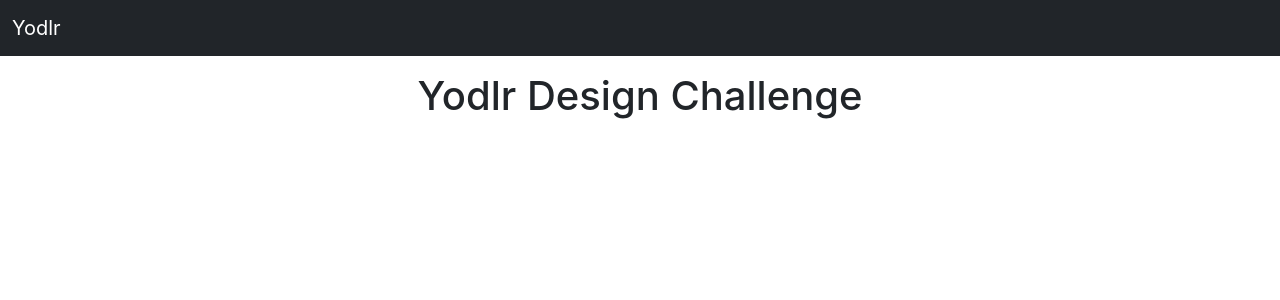
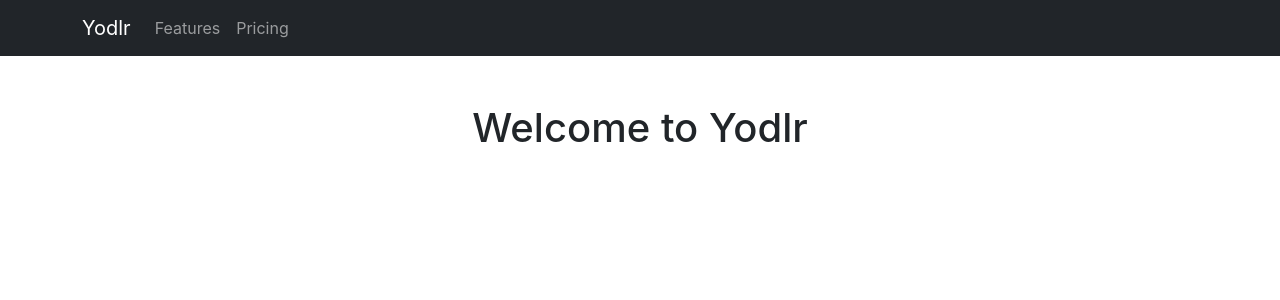
Before and after one commit to rgoshen/yodlr, a React (Create React App) app in the folder client/: page / in a window 1280 px wide. Shown: the top 300 px of the page. Built offline with nearby package versions, Linux system fonts and the light colour scheme.

Commit message:
add home and navbar basic components

```diff
--- a/client/src/App.js
+++ b/client/src/App.js
@@ -1,6 +1,6 @@
 import React from 'react';
 import { BrowserRouter, Routes, Route } from 'react-router-dom';
-import NavBar from './components/Navbar';
+import NavBar from './components/NavBar';
 import Home from './components/Home';
 import './App.css';
 
--- a/client/src/components/Home.js
+++ b/client/src/components/Home.js
@@ -1,7 +1,11 @@
 import React from 'react';
 
 function Home() {
-  return <h1 className='mt-3'>Yodlr Design Challenge</h1>;
+  return (
+    <div className='container'>
+      <h1 className='mt-5'>Welcome to Yodlr</h1>
+    </div>
+  );
 }
 
 export default Home;
--- a/client/src/components/NavBar.js
+++ b/client/src/components/NavBar.js
@@ -1,24 +1,22 @@
 import React from 'react';
-import {
-  Navbar,
-  Nav,
-  NavItem,
-  NavbarBrand,
-  NavbarToggler,
-  Collapse,
-} from 'reactstrap';
+import Navbar from 'react-bootstrap/Navbar';
+import Nav from 'react-bootstrap/Nav';
+import Container from 'react-bootstrap/Container';
 
 function NavBar() {
   return (
-    <div>
-      <Navbar color='dark' expand='md' dark>
-        <NavbarBrand href='/'>Yodlr</NavbarBrand>
-        <NavbarToggler onClick={function noRefCheck() {}} />
-        <Collapse navbar>
-          <Nav className='me-auto' navbar></Nav>
-        </Collapse>
-      </Navbar>
-    </div>
+    <Navbar collapseOnSelect expand='lg' bg='dark' variant='dark'>
+      <Container>
+        <Navbar.Brand href='/'>Yodlr</Navbar.Brand>
+        <Navbar.Toggle aria-controls='responsive-navbar-nav' />
+        <Navbar.Collapse id='responsive-navbar-nav'>
+          <Nav>
+            <Nav.Link href='#features'>Features</Nav.Link>
+            <Nav.Link href='#pricing'>Pricing</Nav.Link>
+          </Nav>
+        </Navbar.Collapse>
+      </Container>
+    </Navbar>
   );
 }
 
--- a/client/src/components/Navbar.js
+++ /dev/null
@@ -1,25 +0,0 @@
-import React from 'react';
-import {
-  Navbar,
-  Nav,
-  NavItem,
-  NavbarBrand,
-  NavbarToggler,
-  Collapse,
-} from 'reactstrap';
-
-function NavBar() {
-  return (
-    <div>
-      <Navbar color='dark' expand='md' dark>
-        <NavbarBrand href='/'>Yodlr</NavbarBrand>
-        <NavbarToggler onClick={function noRefCheck() {}} />
-        <Collapse navbar>
-          <Nav className='me-auto' navbar></Nav>
-        </Collapse>
-      </Navbar>
-    </div>
-  );
-}
-
-export default NavBar;
```
